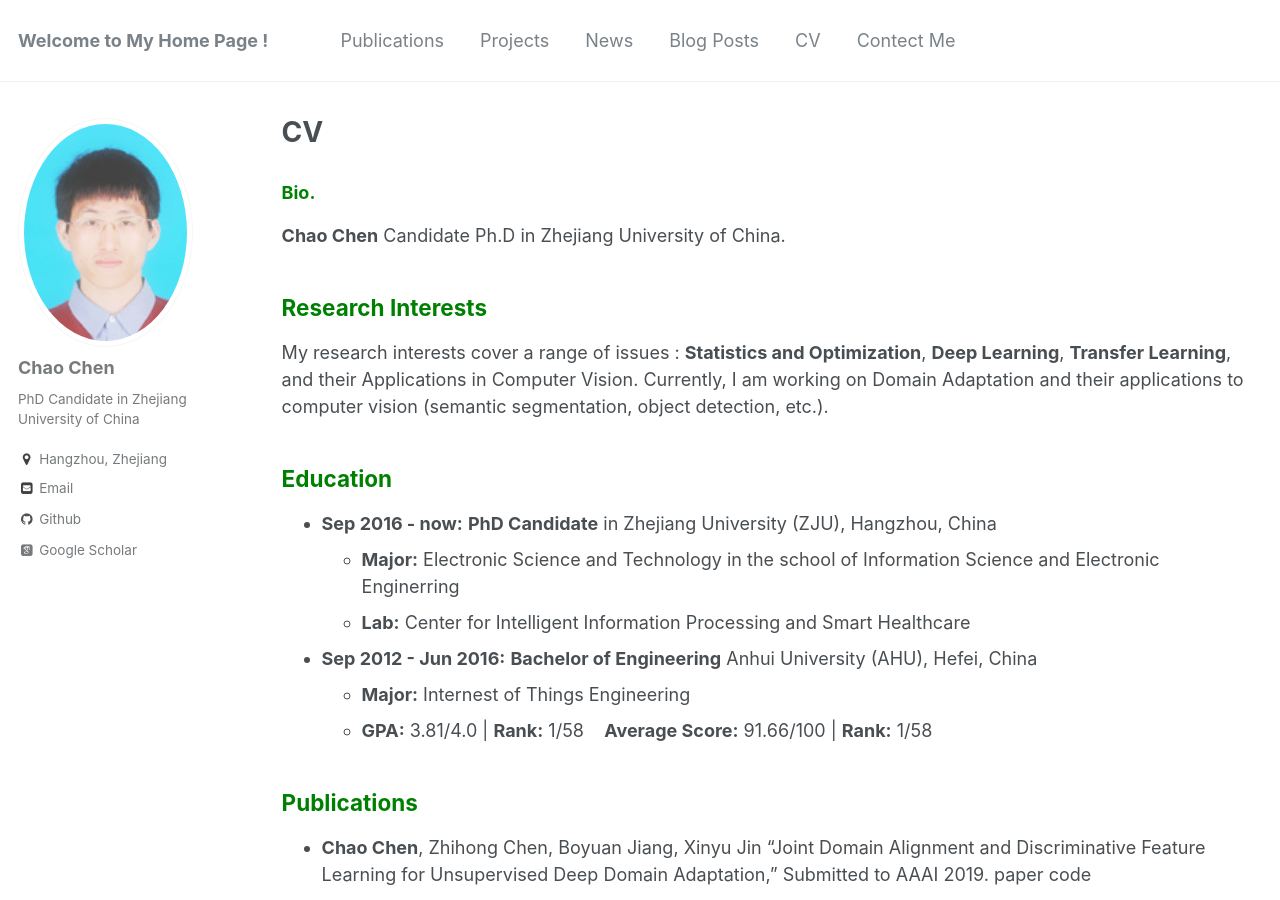
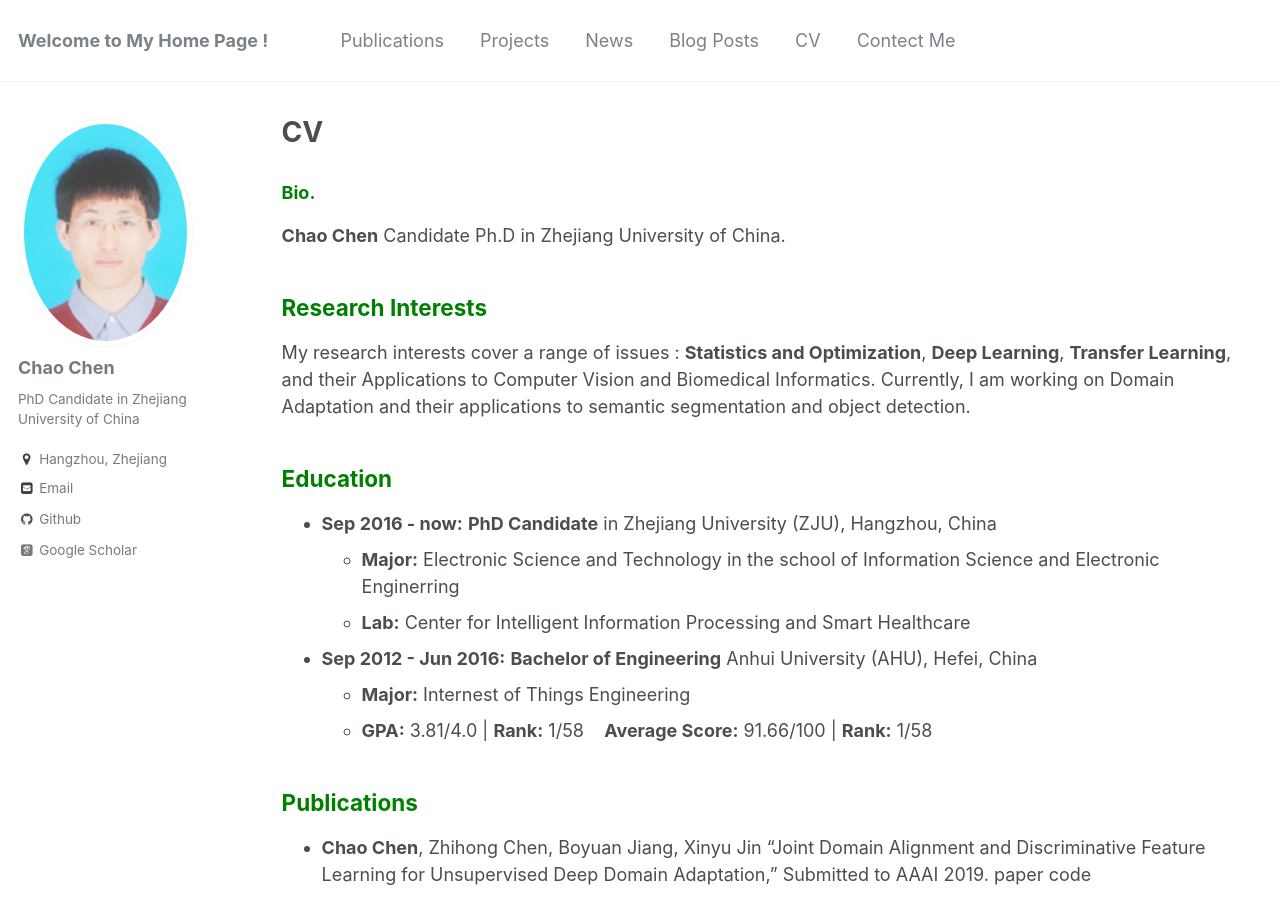
Before and after one commit to chenchao666/chenchao666.github.io, a Jekyll site: the page built from _pages/cv.md, in a window 1280 px wide and 900 px high. Built offline with Jekyll 4.4.1, drawn with Linux system fonts in a browser that asks for light colours; some web fonts are replaced.

Commit message:
Update cv.md

```diff
--- a/_pages/cv.md
+++ b/_pages/cv.md
@@ -11,7 +11,7 @@ redirect_from:
 **Chao Chen** Candidate Ph.D in Zhejiang University of China.
 
 ## <span style="color: green"> Research Interests </span>
-My research interests cover a range of issues : **Statistics and Optimization**, **Deep Learning**, **Transfer Learning**, and their Applications in Computer Vision. Currently, I am working on Domain Adaptation and their applications to computer vision (semantic segmentation, object detection, etc.).
+My research interests cover a range of issues : **Statistics and Optimization**, **Deep Learning**, **Transfer Learning**, and their Applications to Computer Vision and Biomedical Informatics. Currently, I am working on Domain Adaptation and their applications to semantic segmentation and object detection.
 
 ## <span style="color: green"> Education </span>
 * **Sep 2016 - now:** **PhD Candidate** in Zhejiang University (ZJU), Hangzhou, China
```
